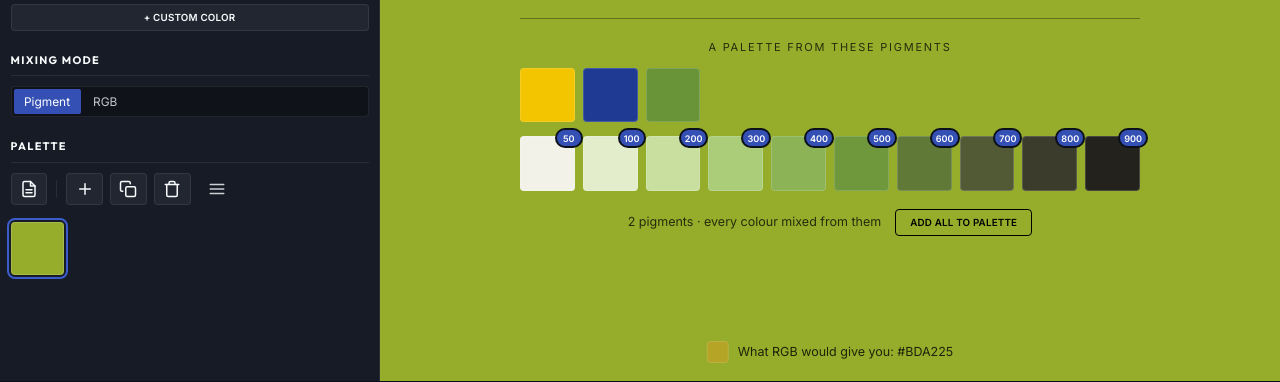
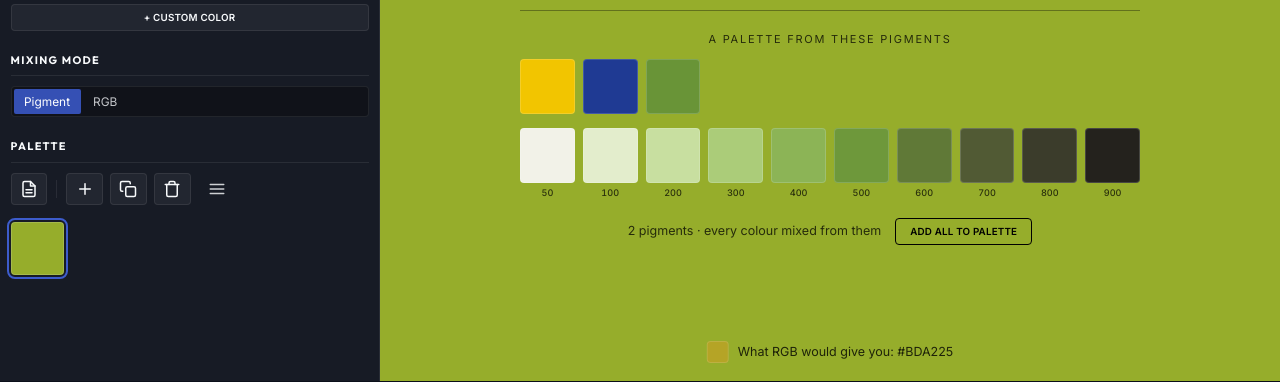
Before and after one commit to SACRVM/color-bucket, a website: page index.html in a window 1280 px wide. Shown: the part 419-801 px from the top of the page. Drawn offline with Linux system fonts and the light colour scheme.

Commit message:
The ramp step is a caption, not a badge
It rode in `count`, which the kit documents as a count and nothing else —
"naming a cell with it is misuse, that is what caption is for", with "a ramp
step 500" as caption's own example. The comment beside the code admitted
knowing this. Three things came of the misuse.

The pill sat ON the colour: it covered the swatch it was labelling, and it
went into the browser's drag image, so dragging a ramp step into the palette
carried a badge across the screen.

Worse, one pill meant two things in one app. The pot grid uses `count`
correctly — a "3" there is three parts in the recipe. On the ramp a "500"
was a position on a scale. Same shape, same session, different meanings, and
no way to tell from looking.

As a caption it sits under the cell, leaves the colour alone, and joins the
accessible name ("400 — #8CB456") the way a badge does not.

One thing had to follow. These grids sit ON the result plane, which is
painted from data, and the kit draws captions with --text-muted — a theme
token that cannot know what colour it was placed on. Against a mixed green
the numbers all but vanished. The token is re-pointed at the computed ink
for these two grids: the same reasoning as the buttons already standing
there, and the only way into a shadow root that the kit's rules allow —
inheritance, not a selector.

Co-Authored-By: Claude Opus 5 <noreply@anthropic.com>

```diff
--- a/app.css
+++ b/app.css
@@ -249,6 +249,17 @@ app-color-bucket .cb-harm-title {
    counts made the hues twice the neutrals. */
 app-color-bucket .cb-harm-hues { margin-bottom: 14px; }
 
+/* The ramp captions sit ON the result plane, which is painted from data. The
+   kit draws them with --text-muted, a THEME token that cannot know what colour
+   it has been placed on — against a mixed green they went almost invisible.
+   Re-pointing the token at the computed ink is the same reasoning as the two
+   buttons up there, and it reaches into the swatch's shadow root the only way
+   that is allowed: by inheritance, not by selector. */
+app-color-bucket .cb-harm-hues,
+app-color-bucket .cb-harm-neutrals {
+    --text-muted: color-mix(in srgb, currentColor 72%, transparent);
+}
+
 /* A <sac-swatch> standing alone has no size of its own: inside a grid the grid
    supplies it. The kit sanctions the stand-alone use, so supplying it here is
    the app's job, not a workaround. */
--- a/app.js
+++ b/app.js
@@ -1213,11 +1213,16 @@
                 built.hues.map((h) => ({ value: h.hex, label: h.label }));
             // .colors rebuilds the children, so this is set per render.
             for (const sw of this.q(".cb-harm-hues").children) sw.setAttribute("draggable", "true");
-            // The ramp step rides in `count`: the pill is a small corner label,
-            // and "500" is exactly what has to stay readable on the swatch for
-            // these to be usable as tokens.
+            /* The ramp step is a `caption`, not a `count`. The kit names this
+               exact case in its own docs — "a ramp step 500" is the example
+               beside `caption`, and `count` says in as many words that naming a
+               cell with it is misuse. It rode in `count` anyway, and the cost
+               was not tidiness: the pot grid uses `count` CORRECTLY for parts in
+               the recipe, so one pill was saying "three parts" in one place and
+               "step 500" in another. A caption also joins the accessible name,
+               which a badge does not. */
             this.q(".cb-harm-neutrals").colors = built.neutrals.map((n) =>
-                ({ value: n.hex, label: n.label + " — " + n.hex, count: n.label }));
+                ({ value: n.hex, label: n.label + " — " + n.hex, caption: n.label }));
             for (const sw of this.q(".cb-harm-neutrals").children) sw.setAttribute("draggable", "true");
             this.q(".cb-harm-why").textContent =
                 built.sources.length + " pigments · every colour mixed from them";
```
